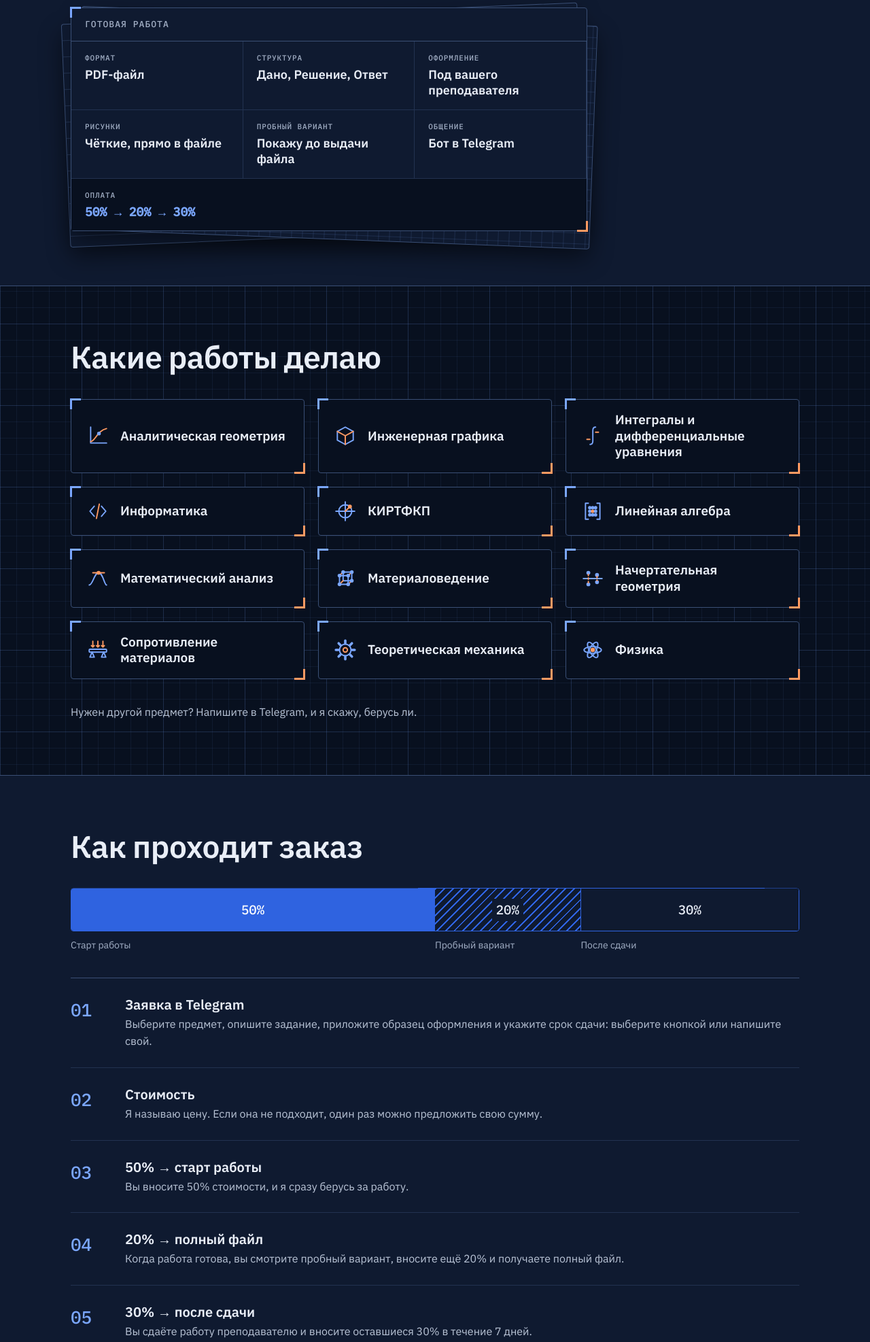
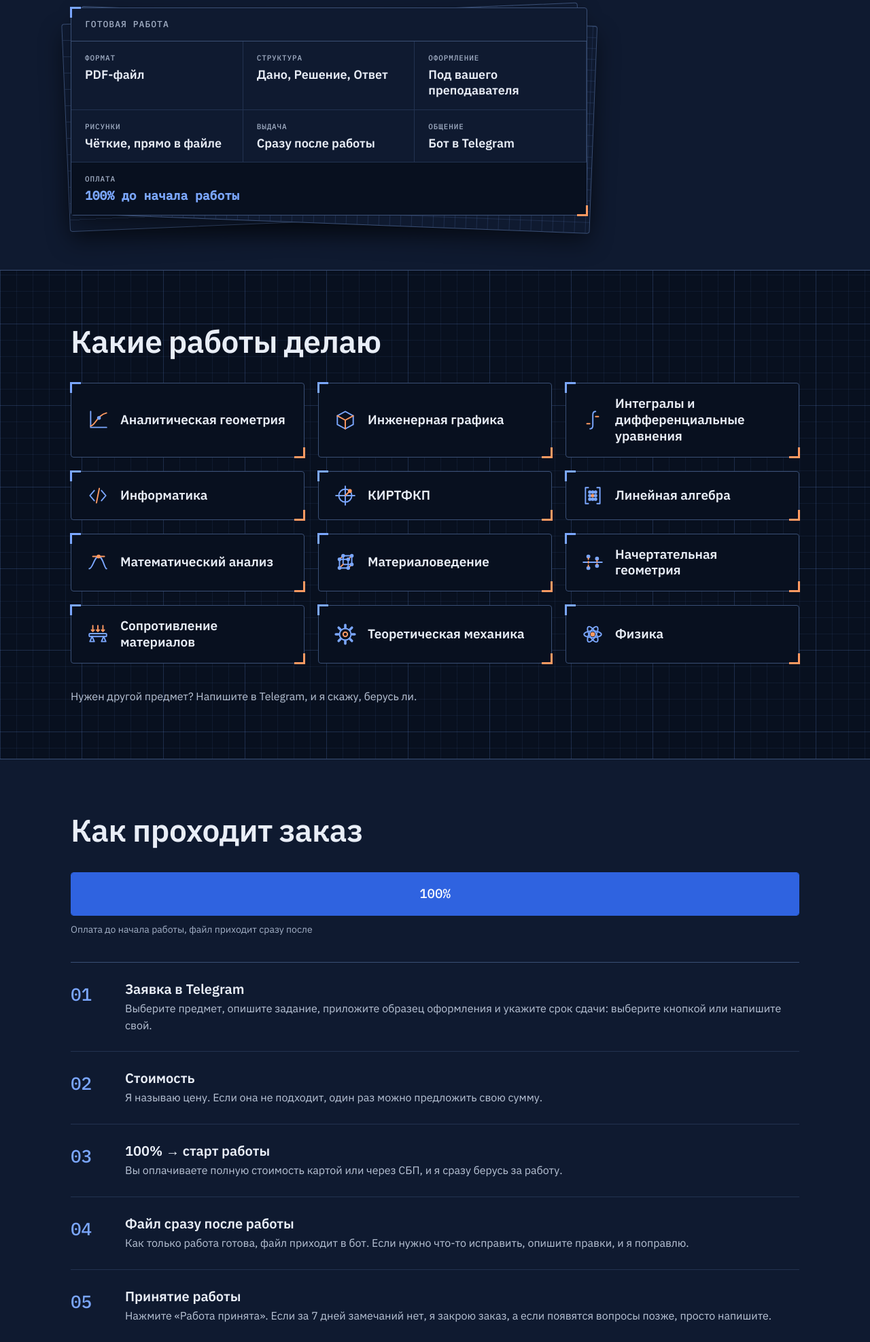
Before and after one commit to wd922zgjry-code/reshator-site, a plain HTML site: page index.html in a window 1280 px wide. Shown: the part 964-2938 px from the top of the page at 68% size. Drawn offline with nearby package versions, Linux system fonts and the light colour scheme.

Commit message:
Add files via upload

```diff
--- a/index.html
+++ b/index.html
@@ -339,9 +339,9 @@ details p{padding:0 0 22px; max-width:680px; animation:fade .3s ease}
           <div class="cell"><div class="k">Структура</div><div class="v">Дано, Решение, Ответ</div></div>
           <div class="cell"><div class="k">Оформление</div><div class="v">Под вашего преподавателя</div></div>
           <div class="cell"><div class="k">Рисунки</div><div class="v">Чёткие, прямо в файле</div></div>
-          <div class="cell"><div class="k">Пробный вариант</div><div class="v">Покажу до выдачи файла</div></div>
+          <div class="cell"><div class="k">Выдача</div><div class="v">Сразу после работы</div></div>
           <div class="cell"><div class="k">Общение</div><div class="v">Бот в Telegram</div></div>
-          <div class="cell cell-full"><div class="k">Оплата</div><div class="v">50% → 20% → 30%</div></div>
+          <div class="cell cell-full"><div class="k">Оплата</div><div class="v">100% до начала работы</div></div>
         </div>
       </div>
     </div>
@@ -370,16 +370,16 @@ details p{padding:0 0 22px; max-width:680px; animation:fade .3s ease}
 <section class="band" id="how">
   <div class="wrap section">
     <h2 class="rv">Как проходит заказ</h2>
-    <div class="pay" role="img" aria-label="Оплата тремя этапами: 50%, 20% и 30%">
-      <div class="bar"><div class="seg s1">50%</div><div class="seg s2"><span>20%</span></div><div class="seg s3">30%</div></div>
-      <div class="bar-labels"><div>Старт работы</div><div>Пробный вариант</div><div>После сдачи</div></div>
+    <div class="pay" role="img" aria-label="Оплата 100% до начала работы, файл сразу после выполнения">
+      <div class="bar"><div class="seg s1">100%</div></div>
+      <div class="bar-labels"><div>Оплата до начала работы, файл приходит сразу после</div></div>
     </div>
     <div class="steps">
       <div class="step rv"><div class="n">01</div><div><h3>Заявка в Telegram</h3><p class="muted">Выберите предмет, опишите задание, приложите образец оформления и укажите срок сдачи: выберите кнопкой или напишите свой.</p></div></div>
       <div class="step rv"><div class="n">02</div><div><h3>Стоимость</h3><p class="muted">Я называю цену. Если она не подходит, один раз можно предложить свою сумму.</p></div></div>
-      <div class="step rv"><div class="n">03</div><div><h3>50% → старт работы</h3><p class="muted">Вы вносите 50% стоимости, и я сразу берусь за работу.</p></div></div>
-      <div class="step rv"><div class="n">04</div><div><h3>20% → полный файл</h3><p class="muted">Когда работа готова, вы смотрите пробный вариант, вносите ещё 20% и получаете полный файл.</p></div></div>
-      <div class="step rv"><div class="n">05</div><div><h3>30% → после сдачи</h3><p class="muted">Вы сдаёте работу преподавателю и вносите оставшиеся 30% в течение 7 дней.</p></div></div>
+      <div class="step rv"><div class="n">03</div><div><h3>100% → старт работы</h3><p class="muted">Вы оплачиваете полную стоимость картой или через СБП, и я сразу берусь за работу.</p></div></div>
+      <div class="step rv"><div class="n">04</div><div><h3>Файл сразу после работы</h3><p class="muted">Как только работа готова, файл приходит в бот. Если нужно что-то исправить, опишите правки, и я поправлю.</p></div></div>
+      <div class="step rv"><div class="n">05</div><div><h3>Принятие работы</h3><p class="muted">Нажмите «Работа принята». Если за 7 дней замечаний нет, я закрою заказ, а если появятся вопросы позже, просто напишите.</p></div></div>
     </div>
   </div>
 </section>
@@ -395,7 +395,7 @@ details p{padding:0 0 22px; max-width:680px; animation:fade .3s ease}
       <div class="frame tile rv"><div class="pct">10%</div><h3>Партнёр</h3><p class="muted">от 10 заказов</p></div>
   </div>
   <div class="frame tile rv"><div class="pct">15%</div><h3>Скидка за друга</h3>
-    <p class="muted">Друг пришёл по вашей ссылке, оформил заказ и оплатил 70%. Вам 15% на один заказ, скидка действует 30 дней. Один друг, один заказ. Ссылку на приглашение найдёте в боте: «Профиль», затем «Пригласить друга».</p></div>
+    <p class="muted">Друг пришёл по вашей ссылке, оформил заказ и оплатил его. Вам 15% на один заказ, скидка действует 30 дней. Один друг, один заказ. Ссылку на приглашение найдёте в боте: «Профиль», затем «Пригласить друга».</p></div>
   <p class="muted rv">Скидки не суммируются выше 25% на один заказ. Если вы предложили свою сумму и она принята, скидки не применяются.</p>
 </section>
 
@@ -415,9 +415,9 @@ details p{padding:0 0 22px; max-width:680px; animation:fade .3s ease}
     <h2 class="rv">Частые вопросы</h2>
     <div class="faq rv">
       <details><summary>Сколько это стоит?</summary><p class="muted">Цена зависит от предмета, объёма и срока. Я называю её после заявки, и вы вправе отказаться без последствий.</p></details>
-      <details><summary>Есть ли скидки?</summary><p class="muted">Да. За выполненные заказы растёт статус и скидка (Клиент 3%, Постоянный клиент 5%, Проверенный клиент 8%, Партнёр 10%), а за каждого друга, который оформил заказ и оплатил 70%, вам скидка 15% на один заказ (действует 30 дней). Скидки не складываются выше 25% на один заказ.</p></details>
+      <details><summary>Есть ли скидки?</summary><p class="muted">Да. За выполненные заказы растёт статус и скидка (Клиент 3%, Постоянный клиент 5%, Проверенный клиент 8%, Партнёр 10%), а за каждого друга, который оформил заказ и оплатил его, вам скидка 15% на один заказ (действует 30 дней). Скидки не складываются выше 25% на один заказ.</p></details>
       <details><summary>Как быстро вы делаете работу?</summary><p class="muted">Срок обсуждается в заявке. Срочные работы (менее суток) могут стоить немного дороже.</p></details>
-      <details><summary>Могу ли я увидеть результат до полной оплаты?</summary><p class="muted">Да. Когда работа готова, вы получаете пробный вариант, а полный файл приходит после оплаты ещё 20%.</p></details>
+      <details><summary>Как происходит оплата?</summary><p class="muted">Вы оплачиваете 100% стоимости до начала работы, картой или через СБП. Готовый файл приходит в бот сразу после выполнения. Если я не успею по своей вине, верну всё, что вы оплатили.</p></details>
       <details><summary>Вы гарантируете оценку?</summary><p class="muted">Нет. Я отвечаю за верность решения и аккуратное оформление, а оценку ставит преподаватель.</p></details>
       <details><summary>Что, если преподаватель попросит исправить?</summary><p class="muted">Поправлю, если это моя ошибка или замечание к решению. Если изменилось задание, это уже новая работа, и мы вместе обсудим её цену.</p></details>
     </div>
```
Also changed, not shown: offer.html (+5 -5 lines).
